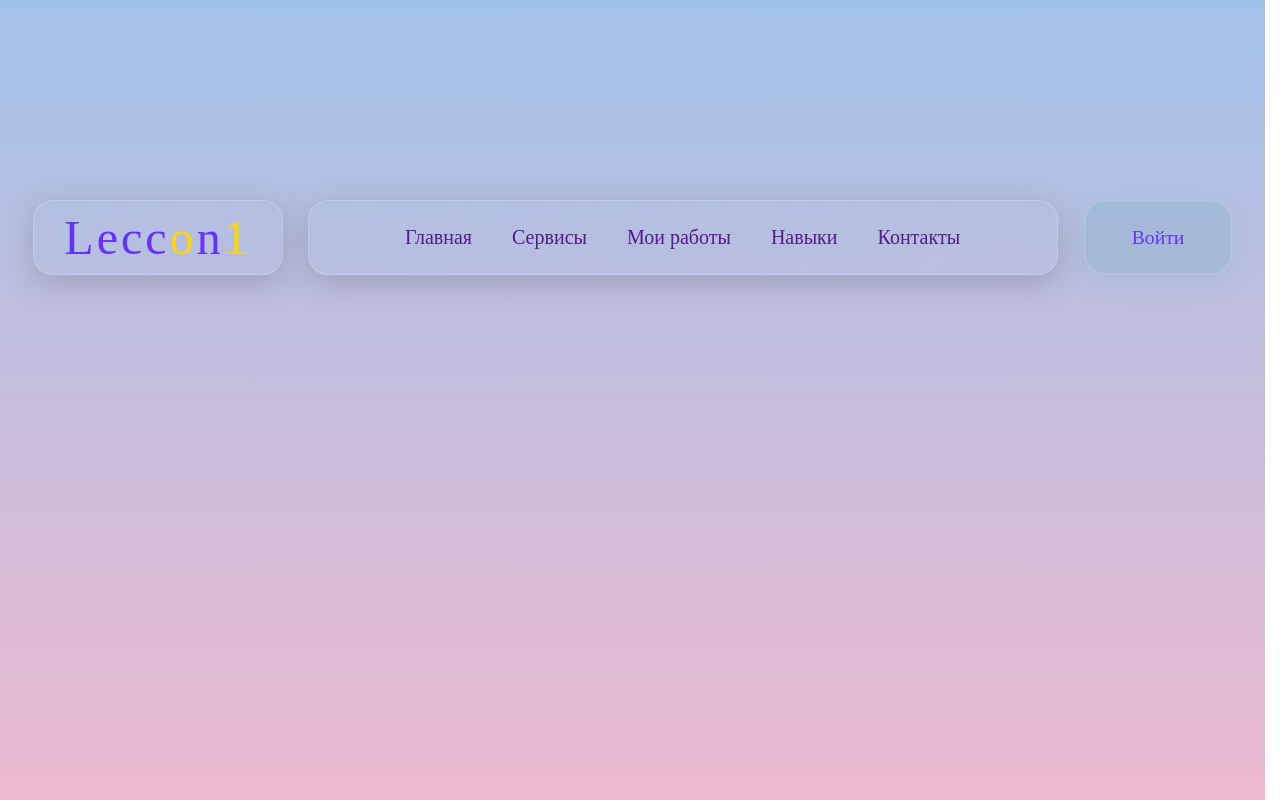
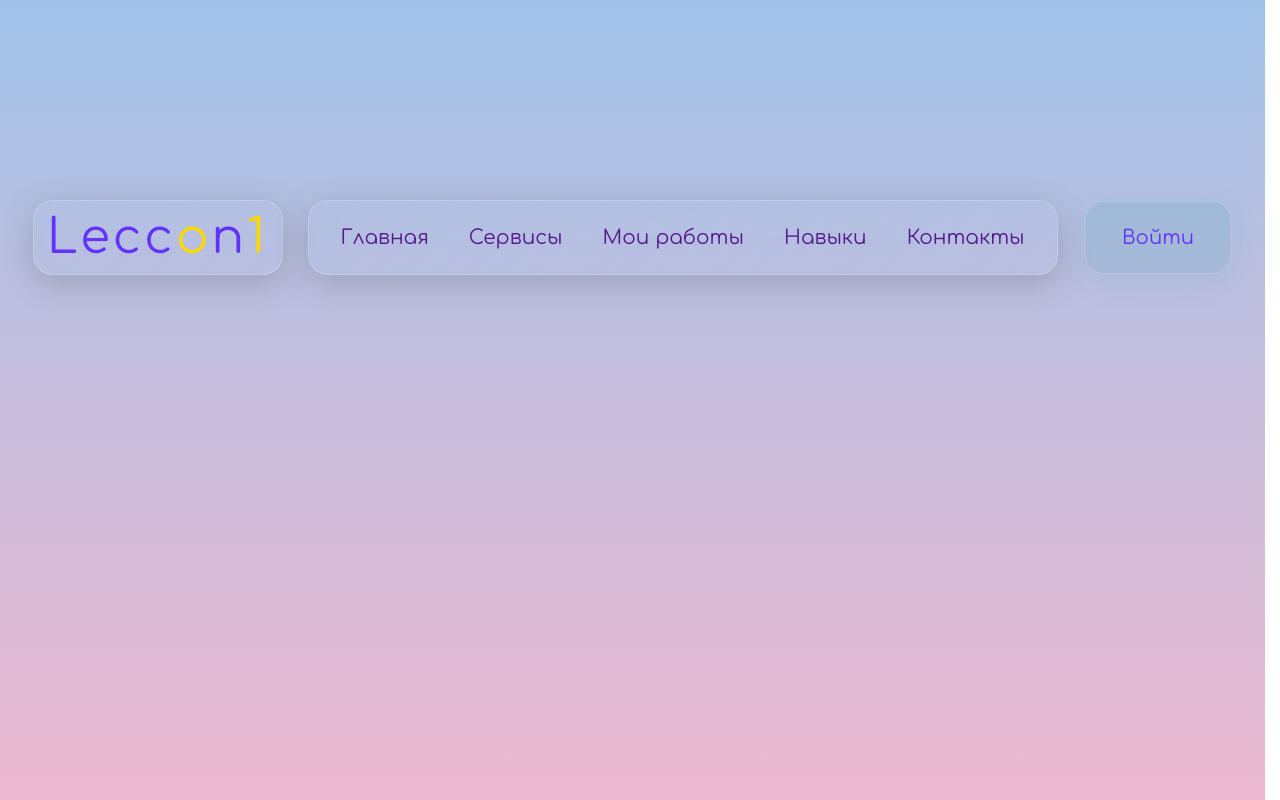
Before and after one commit to Leccon1/Leccon1_Project, a website: page index.html in a window 1280 px wide. Drawn offline with Linux system fonts and the light colour scheme; the site is published under a folder, as on GitHub Pages, so addresses that start at the root find nothing; files whose address does not match are found by name.

Commit message:
fix fonts

```diff
--- a/Styles/_fonts.scss
+++ b/Styles/_fonts.scss
@@ -1,13 +1,13 @@
 @font-face {
 	font-family: 'Comforta';
-  src: url(/fonts/Comfortaa-Bold.woff2);
+	src: url(fonts/Comfortaa-Bold.woff2);
 	font-weight: 700;
 	font-style: normal;
 	font-display: swap;
 }
 @font-face {
 	font-family: 'Comforta';
-  src: url(/fonts/Comfortaa-SemiBold.woff2);
+	src: url(fonts/Comfortaa-SemiBold.woff2);
 	font-weight: 600;
 	font-style: normal;
 	font-display: swap;
@@ -15,7 +15,7 @@
 
 @font-face {
 	font-family: 'Comforta';
-  src: url(/fonts/Comfortaa-Medium.woff2);
+	src: url(fonts/Comfortaa-Medium.woff2);
 	font-weight: 500;
 	font-style: normal;
 	font-display: swap;
@@ -23,7 +23,7 @@
 
 @font-face {
 	font-family: 'Comforta';
-  src: url(/fonts/Comfortaa-Regular.woff2);
+	src: url(fonts/Comfortaa-Regular.woff2);
 	font-weight: 400;
 	font-style: normal;
 	font-display: swap;
@@ -31,7 +31,7 @@
 
 @font-face {
 	font-family: 'Chillax';
-  src: url(/fonts/Chillax-Bold.woff2);
+	src: url(fonts/Chillax-Bold.woff2);
 	font-weight: 700;
 	font-style: normal;
 	font-display: swap;
@@ -39,7 +39,7 @@
 
 @font-face {
 	font-family: 'Chillax';
-  src: url(/fonts/Chillax-Semibold.woff2);
+	src: url(fonts/Chillax-Semibold.woff2);
 	font-weight: 600;
 	font-style: normal;
 	font-display: swap;
@@ -47,7 +47,7 @@
 
 @font-face {
 	font-family: 'Chillax';
-  src: url(/fonts/Chillax-Medium.woff2);
+	src: url(fonts/Chillax-Medium.woff2);
 	font-weight: 500;
 	font-style: normal;
 	font-display: swap;
@@ -55,7 +55,7 @@
 
 @font-face {
 	font-family: 'Chillax';
-  src: url(/fonts/Chillax-Regular.woff2);
+	src: url(fonts/Chillax-Regular.woff2);
 	font-weight: 400;
 	font-style: normal;
 	font-display: swap;
```
Also changed, not shown: Styles/main.css, 1 other file. Lines whose indentation alone changed are shown as unchanged.
